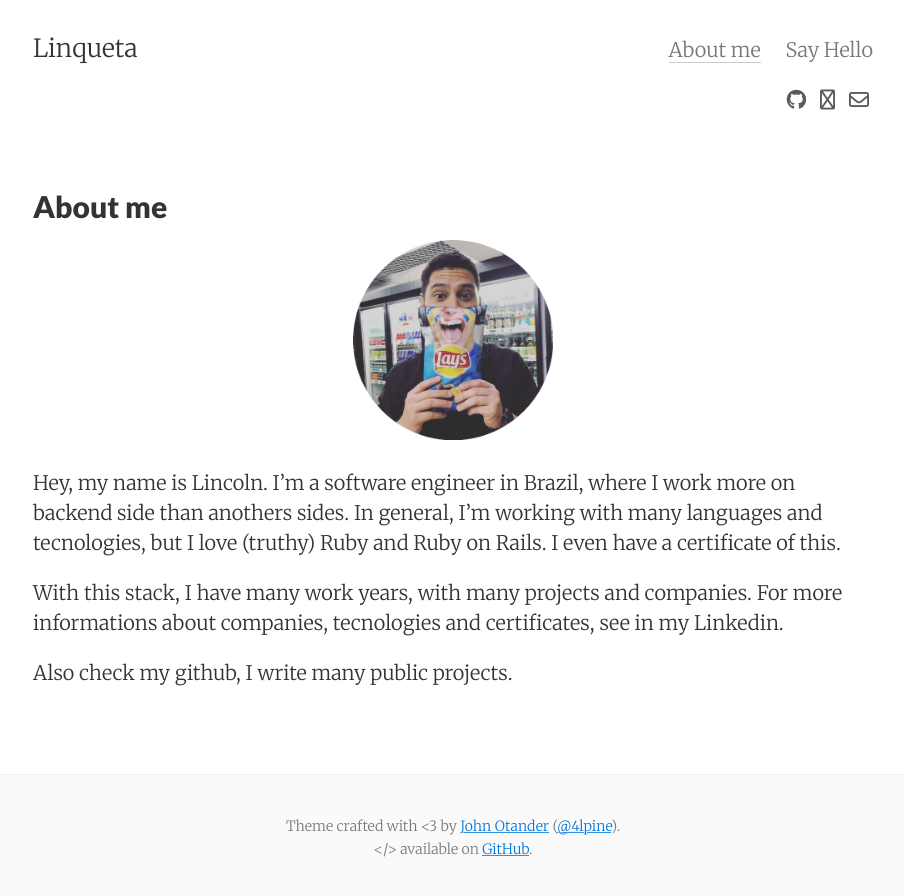
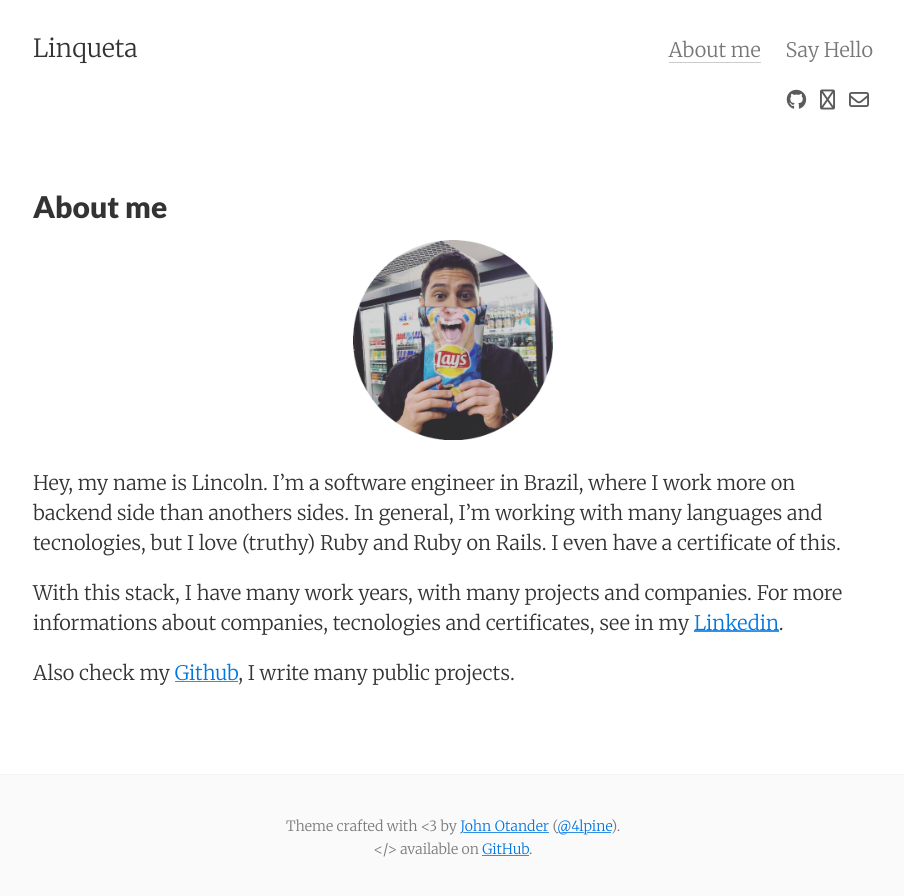
Before and after one commit to linqueta/blog, a Jekyll site: the page built from about.md, in a window 1280 px wide. Shown: the top 896 px of the page, without its empty margins (187-1091 px from the left). Built offline with Jekyll 4.4.1, drawn with Linux system fonts in a browser that asks for light colours; nearby versions of some CDN libraries; part of the change alters nothing that is shown.

```diff
--- a/about.md
+++ b/about.md
@@ -16,6 +16,6 @@ tags: about
 
 Hey, my name is Lincoln. I'm a software engineer in Brazil, where I work more on backend side than anothers sides. In general, I'm working with many languages and tecnologies, but I love (truthy) Ruby and Ruby on Rails. I even have a certificate of this.
 
-With this stack, I have many work years, with many projects and companies. For more informations about companies, tecnologies and certificates, see in my Linkedin.
+With this stack, I have many work years, with many projects and companies. For more informations about companies, tecnologies and certificates, see in my [Linkedin](https://www.linkedin.com/in/lincoln-rodrigues-268187103).
 
-Also check my github, I write many public projects.
+Also check my [Github](https://github.com/linqueta), I write many public projects.
```
